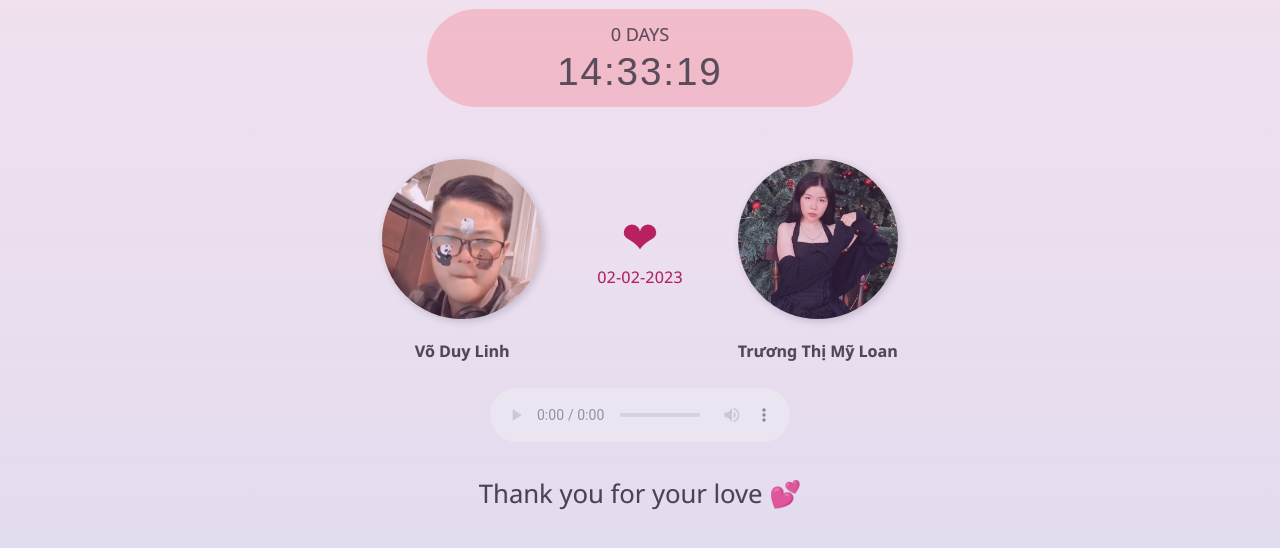
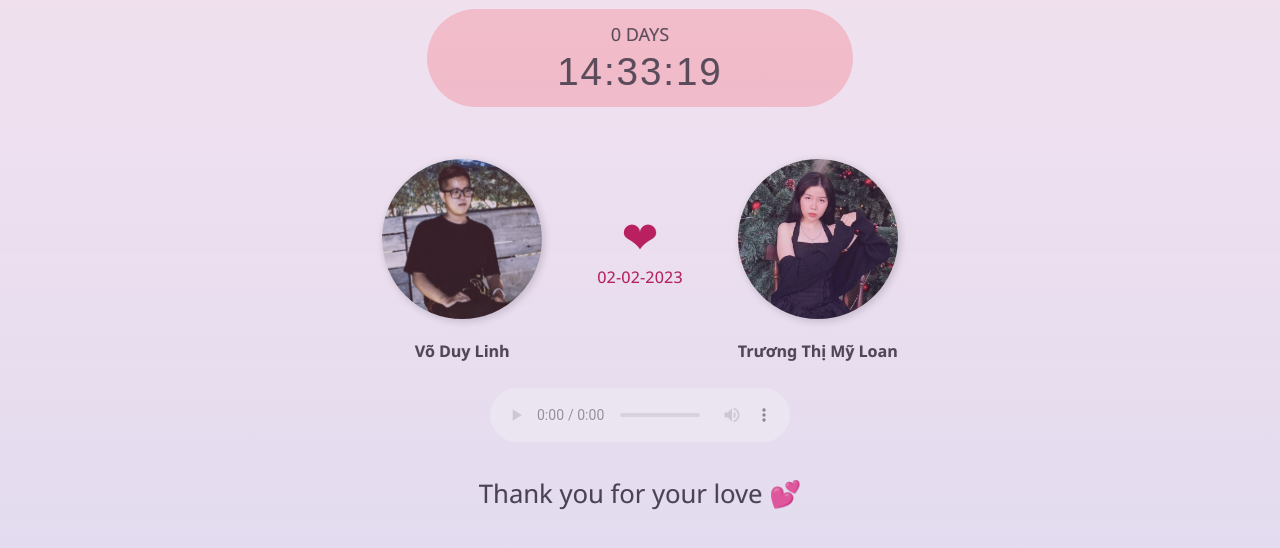
Before and after one commit to haryken/demo-ken, a plain HTML site: page index.html in a window 1280 px wide. Shown: the part 144-692 px from the top of the page. Drawn offline with Linux system fonts and the light colour scheme.

Commit message:
Update index.html

```diff
--- a/index.html
+++ b/index.html
@@ -21,7 +21,7 @@
 
             <div id="info">
                   <div class="one">
-                        <img src="img/main.jpg" class="avt">
+                        <img src="img/main3.jpg" class="avt">
                         <p><b>Võ Duy Linh</b></p>
                   </div>
                   <div id="heart">
```
